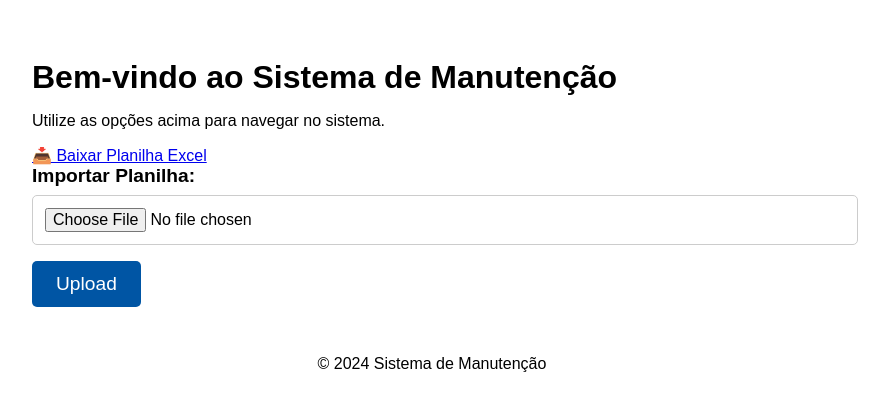
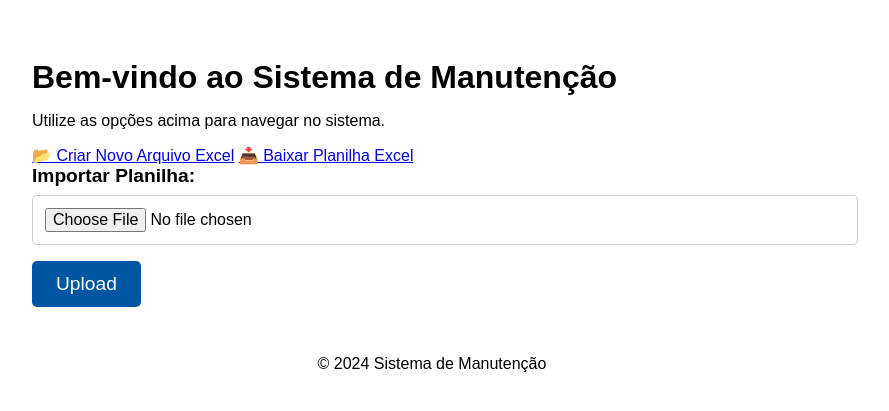
Before and after one commit to Viniluiz44/Checklist_Banheiros, a Flask app: page / in a window 1280 px wide. Shown: the part 145-556 px from the top of the page, without its empty margins (208-1097 px from the left). Run offline with Flask 3, Linux system fonts and the light colour scheme.

Commit message:
atualização, salvando arquivos

```diff
--- a/main.py
+++ b/main.py
@@ -165,7 +165,7 @@ def criar_arquivo():
 
 @app.route('/download_planilha')
 def download_planilha():
-    caminho_arquivo = os.path.join(app.root_path, 'manutencoes.xlsx')
+    caminho_arquivo = os.path.join(app.root_path, arquivo_excel)
     return send_file(caminho_arquivo, as_attachment=True, download_name='manutencoes.xlsx')
 
 
@@ -300,6 +300,10 @@ def integrar_planilha(filepath):
     # Salvar a planilha principal com os novos dados integrados
     wb_principal.save(arquivo_excel)
 
+def carregar_planilha():
+    return load_workbook(arquivo_excel)
+
+
 def allowed_file(filename):
     return '.' in filename and filename.rsplit('.', 1)[1].lower() in {'xlsx', 'xls'}
 
--- a/templates/index.html
+++ b/templates/index.html
@@ -21,7 +21,7 @@
         <div class="container">
             <h2>Bem-vindo ao Sistema de Manutenção</h2>
             <p>Utilize as opções acima para navegar no sistema.</p>
-            <!-- <a href="{{ url_for('criar_arquivo') }}" class="button">📂 Criar Novo Arquivo Excel</a> -->
+            <a href="{{ url_for('criar_arquivo') }}" class="button">📂 Criar Novo Arquivo Excel</a>
             <a href="{{ url_for('download_planilha') }}" class="button">📥 Baixar Planilha Excel</a>
 
             <form action="{{ url_for('upload_planilha') }}" method="POST" enctype="multipart/form-data">
```
Also changed, not shown: 1 other file.
